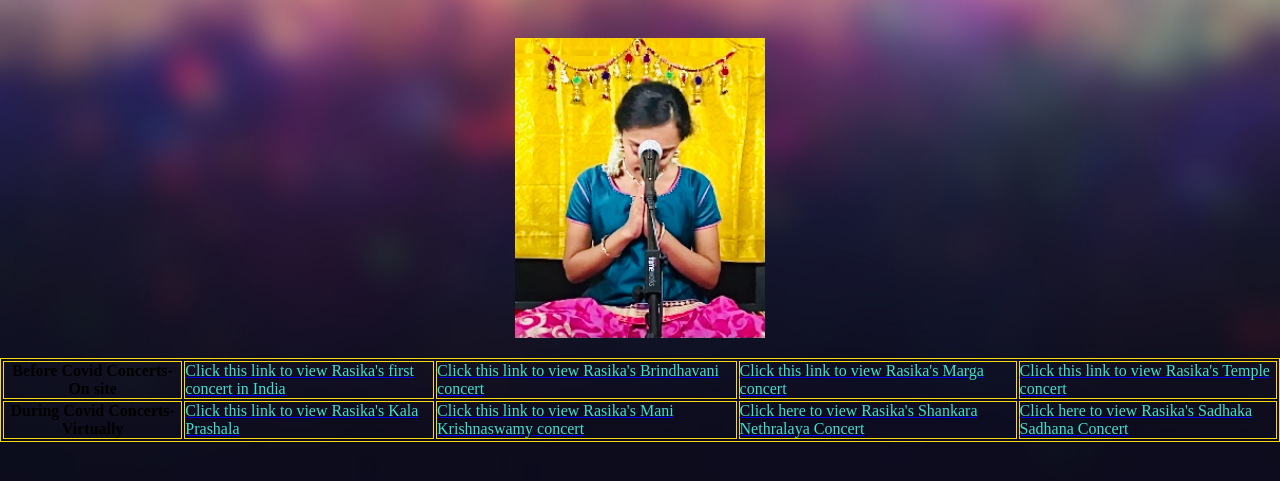
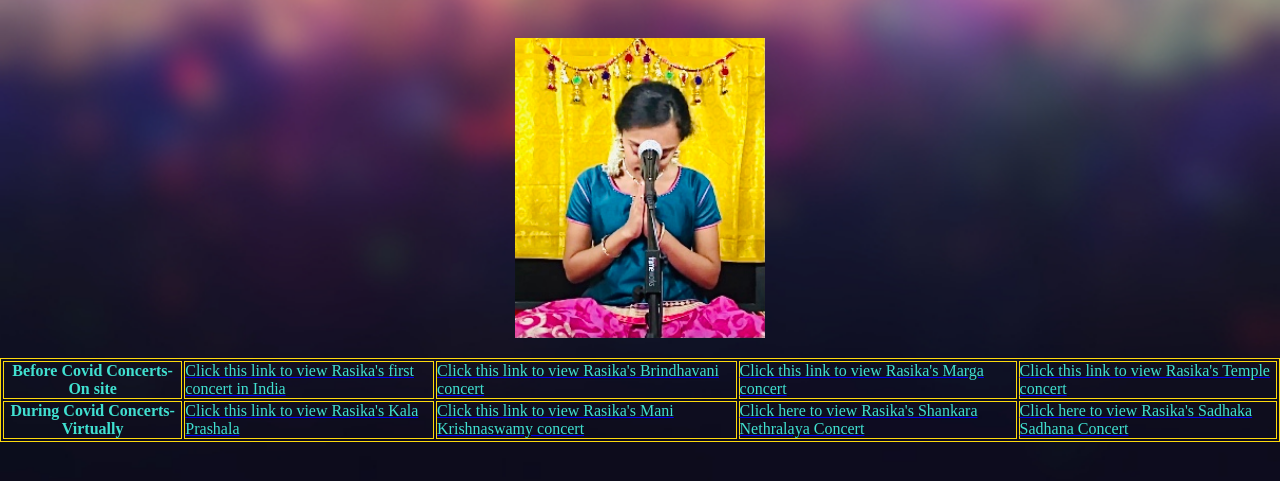
Before and after one commit to rasikacoding4ever/My-Musical-Career.github.io, a plain HTML site: page pg5.html in a window 1280 px wide. Shown: the part 195-676 px from the top of the page. Drawn offline with Linux system fonts and the light colour scheme.

Commit message:
Update pg5.html

```diff
--- a/pg5.html
+++ b/pg5.html
@@ -31,7 +31,7 @@ background-size: cover;}
 
       <table border="1" bordercolor="#FDDA0D"><font color="turquoise">
         <tr>
-          <th>Before Covid Concerts-On site</th>
+          <th><font color="turquoise">Before Covid Concerts-On site</font></th>
           <td><a href="https://www.youtube.com/watch?v=Nl-ukceAxYk"><font color="turquoise">Click this link to view Rasika's first concert in India</font></a></td>
 <td><a href="https://www.youtube.com/watch?v=Uvy6f4xz5YU"><font color="turquoise">Click this link to view Rasika's Brindhavani concert</font></a></td>
 <td><a href="https://www.youtube.com/watch?v=eFQY-WfE-0U"><font color="turquoise">Click this link to view Rasika's Marga concert</font></a></td>
@@ -39,7 +39,7 @@ background-size: cover;}
         </tr>
 
         <tr>
-          <th>During Covid Concerts-Virtually</th>
+          <th><font color="turquoise">During Covid Concerts-Virtually</font></th>
 <td><a href="https://www.youtube.com/watch?v=VHfvCC0aASY"><font color="turquoise">Click this link to view Rasika's Kala Prashala</font></a></td>
       <td><a href="https://mbasic.facebook.com/ManiKrishnaswamiAcademy/videos/vocal-rasika-sivakumar/212961090262272/?m_entstream_source=video_home&player_suborigin=feed&player_format=permalink">
       <font color="turquoise">Click this link to view Rasika's Mani Krishnaswamy concert</font></a></td>
```
